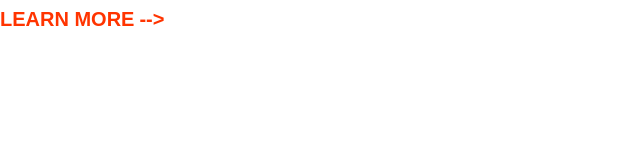
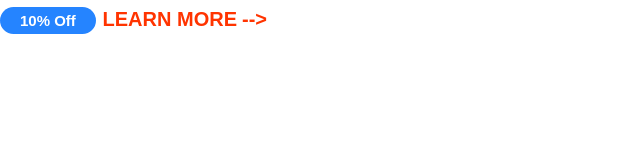
Before and after one commit to HandleyECTS/moshified--mami-is-better-, a plain HTML site: page index.html in a window 1280 px wide. Shown: the whole page, without its empty margins (0-640 px from the left). Drawn offline with Linux system fonts and the light colour scheme.

Commit message:
added badges

```diff
--- a/css/styles.css
+++ b/css/styles.css
@@ -7,7 +7,7 @@
 }
 
 
-/* typography */
+/* typogrophy */
 html{
     /* 62.5% of 16px = 10px */
     font-size:62.5%
@@ -91,3 +91,37 @@ a{
         font: size 1.5rem;
     }
 }
+
+/* badges */
+
+.badge{
+    border-radius: 20px;
+    padding: 0.5rem 2rem;
+    font-weight: 600;
+    white-space: nowrap;
+    font-size: 2rem;
+}
+
+.badge--primary {
+    background: var(--color-primary);
+    color:#fff;
+}
+
+.badge--secondary{
+    background-color: var(--color-secondary);
+    color: #fff;
+}
+
+.badge--small{
+    font-size: 1.6rem;
+}
+
+@media screen and (min-width: 1024px){
+.badge{
+    font-size: 1.5rem;
+}
+
+.badge--small{
+    font-size: 1.2rem;
+}
+}
--- a/index.html
+++ b/index.html
@@ -11,6 +11,7 @@
     <link rel="stylesheet" href="css/styles.css">
 </head>
 <body>
+    <span class="badge badge--primary">10% Off</span>
    <a href="#" class="link-arrow">Learn More</a>
 </body>
 </html>
```
Also changed, not shown: components/badges.html (added, +3 -0 lines).
